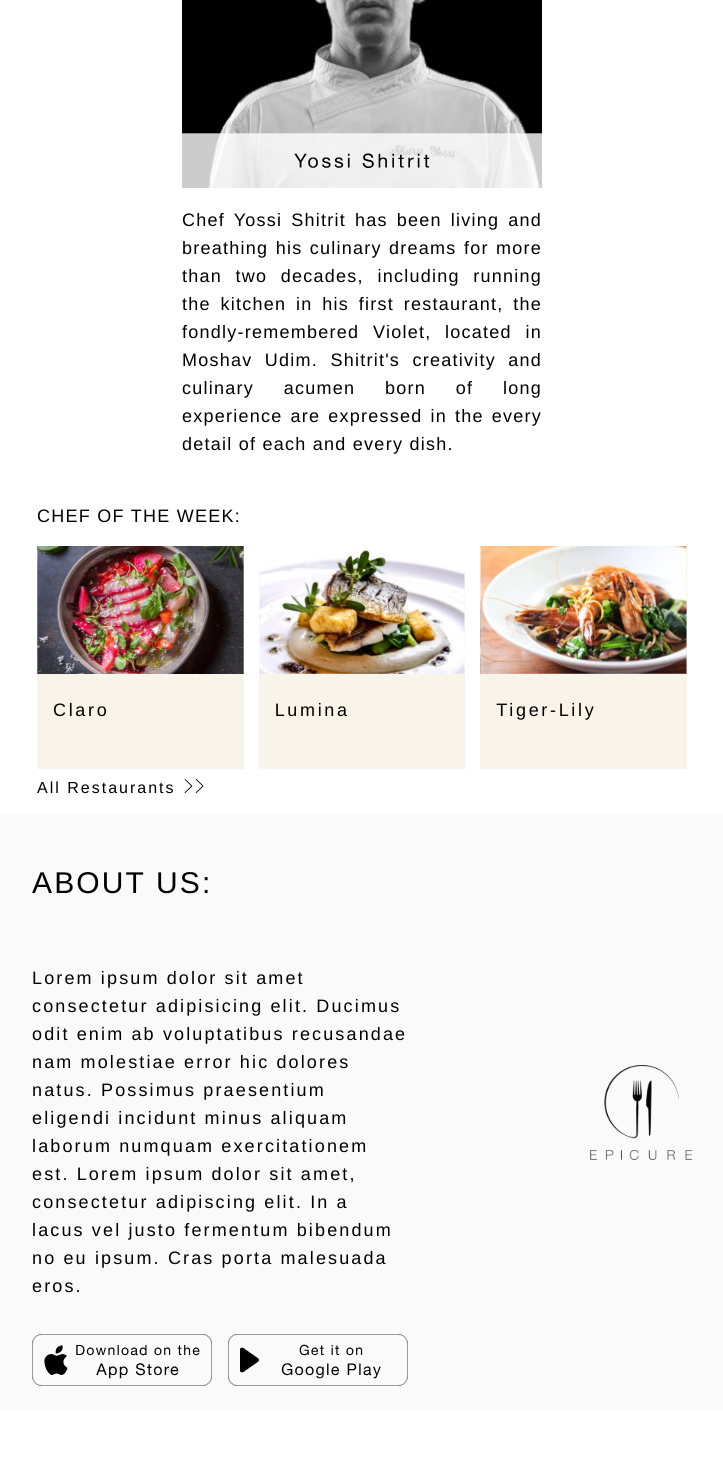
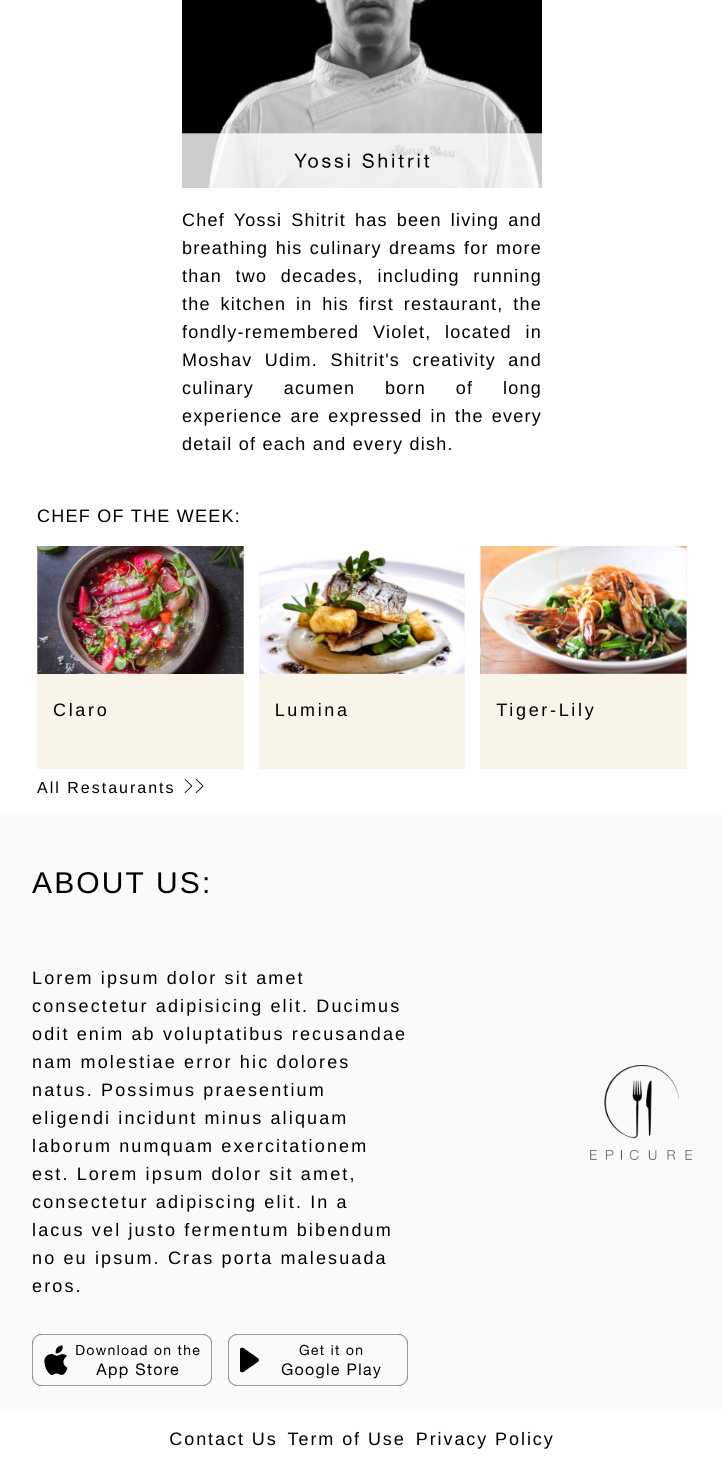
Before and after one commit to idob2/Epicure-home-page, a React (Create React App) app: page / in a window 1280 px wide. Shown: the part 2007-3477 px from the top of the page, without its empty margins (278-1001 px from the left). Before the commit the page ends 3416 px from the top, so only its background shows below. Built offline with nearby package versions, Linux system fonts and the light colour scheme.

Commit message:
added footer

```diff
--- a/src/components/ChefOfTheWeek/ChefOfTheWeek.scss
+++ b/src/components/ChefOfTheWeek/ChefOfTheWeek.scss
@@ -1,10 +1,13 @@
-.chef-of-the-week-div{
-// padding: 0px 40px;
+.chef-of-the-week-div {
+  max-width: 700px;
   display: flex;
   flex-direction: column;
   justify-content: center;
   align-items: center;
-.chef-of-the-week-title-div{
+  margin: 0 auto;
+  // height: 500px;
+
+  .chef-of-the-week-title-div {
     width: 360px;
   }
   .chef-of-the-week-headline {
@@ -18,3 +21,15 @@
     text-transform: uppercase;
   }
 }
+
+@media screen and (min-width: 700px) {
+  .chef-of-the-week-title-div {
+    display: flex;
+    align-items: center;
+    justify-content: center;
+  }
+
+}
+
+@media screen and (max-width: 700px) {
+}
--- a/src/components/EpicurePage/EpicurePage.tsx
+++ b/src/components/EpicurePage/EpicurePage.tsx
@@ -6,6 +6,7 @@
 import SignatureOfDishes from "../SignatureOfDishes/SignatureOfDishes";
 import ChefOfTheWeekRestaurants from "../ChefOfTheWeekRestaurants/ChefOfTheWeekRestaurants";
 import AboutUs from "../AboutUs/AboutUs";
+import Footer from "../Footer/Footer";
 
 const EpicurePage = () => {
   return (
@@ -18,6 +19,7 @@
       <ChefOfTheWeek></ChefOfTheWeek>
       <ChefOfTheWeekRestaurants></ChefOfTheWeekRestaurants>
       <AboutUs></AboutUs>
+      <Footer></Footer>
     </div>
   );
 };
--- /dev/null
+++ b/src/components/Footer/Footer.scss
@@ -0,0 +1,39 @@
+.footer-div{
+    width: 100%;
+    .footer-links-div{
+        padding: 20px;
+        max-width: 700px;
+        margin: 0 auto;
+        display: flex;
+        .footer-link {
+            color: #000;
+            font-family: Helvetica Neue;
+            font-size: 18px;
+            font-style: normal;
+            font-weight: 200;
+            line-height: normal;
+            letter-spacing: 1.92px;
+
+            text-decoration: none;
+            cursor: pointer;
+          }
+    }
+
+}
+
+@media screen and (max-width: 700px) {
+    .footer-links-div{
+        flex-direction: column;
+        gap: 40px;
+    }
+}
+@media screen and (min-width: 700px) {
+    .footer-links-div{
+        flex-direction: row;
+        justify-content: center;
+        align-items: center;
+        gap: 10px;
+        align-self: stretch;
+    }
+
+}
--- /dev/null
+++ b/src/components/Footer/Footer.tsx
@@ -0,0 +1,16 @@
+import Link from "../Link/Link";
+import './Footer.scss';
+
+const Footer = () => {
+    return (
+        <div className="footer-div">
+            <div className="footer-links-div">
+                <Link text="Contact Us" link="" className="footer-link"></Link>
+                <Link text="Term of Use" link="" className="footer-link"></Link>
+                <Link text="Privacy Policy" link="" className="footer-link"></Link>
+            </div>
+        </div>
+    );
+}
+
+export default Footer;
--- /dev/null
+++ b/src/components/Link/Link.tsx
@@ -0,0 +1,9 @@
+const Link = (props: {text:string, className: string, link: string}) => {
+    return (
+        <div>
+            <a className={props.className} href={props.link}>{props.text}</a>
+        </div>
+    );
+};
+
+export default Link;
```
Lines whose indentation alone changed are shown as unchanged.
